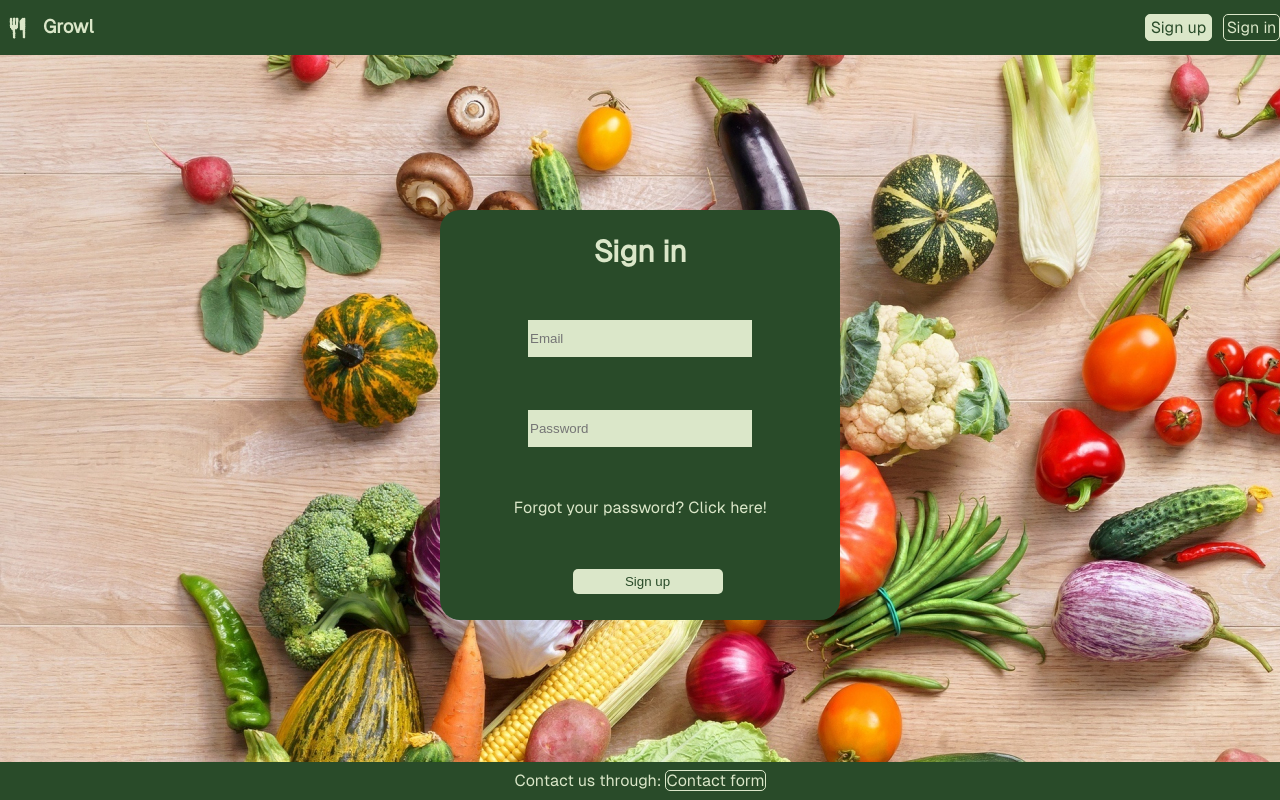
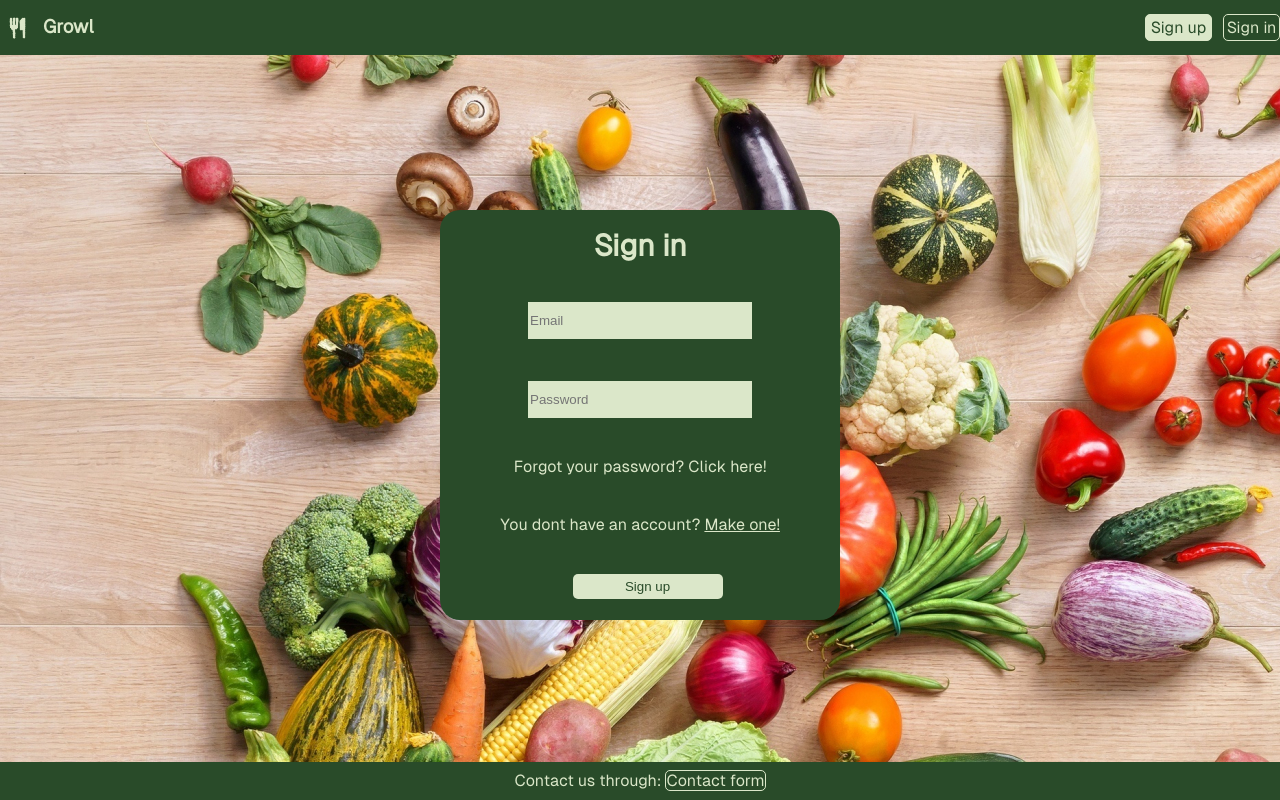
Before and after one commit to c0d3sh0rt4g3/Growl-REACT, a React (Vite) app: page /signin in a window 1280 px wide. Built offline with nearby package versions, Linux system fonts and the light colour scheme; no server answers.

Commit message:
Added link to account creation

```diff
--- a/src/pages/SignIn/SignIn.jsx
+++ b/src/pages/SignIn/SignIn.jsx
@@ -2,7 +2,7 @@ import React, {useContext, useEffect, useState} from 'react';
 import {Formik} from "formik";
 import * as Yup from "yup";
 import {validateEmailRegex} from "../../helpers/validateEmail.js";
-import {useNavigate} from "react-router-dom";
+import {NavLink, useNavigate} from "react-router-dom";
 import {UserContext} from "../../context/UserContext.jsx";
 import {signIn} from "../../config/Firebase.jsx";
 import CustomAlert from "../components/CustomAlert.jsx";
@@ -119,6 +119,8 @@ const SignIn = () => {
                         )}
                         <p>Forgot your password? Click here!</p>
 
+                        <p>You dont have an account? <NavLink to={"/signup"}>Make one!</NavLink></p>
+
                         <button type="submit" id="form-signin-btn" disabled={isSubmitting}>
                             Sign up
                         </button>
```
